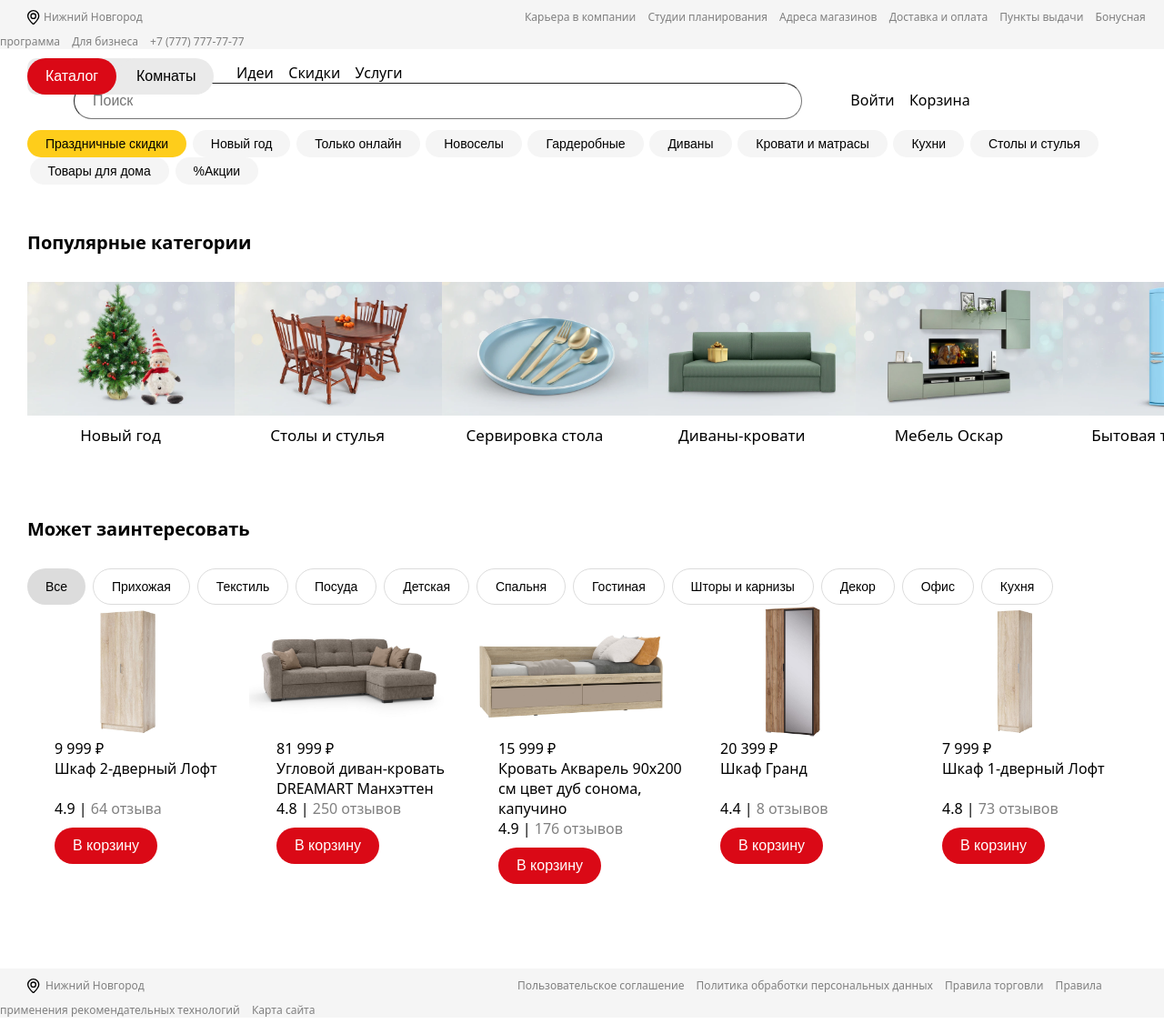
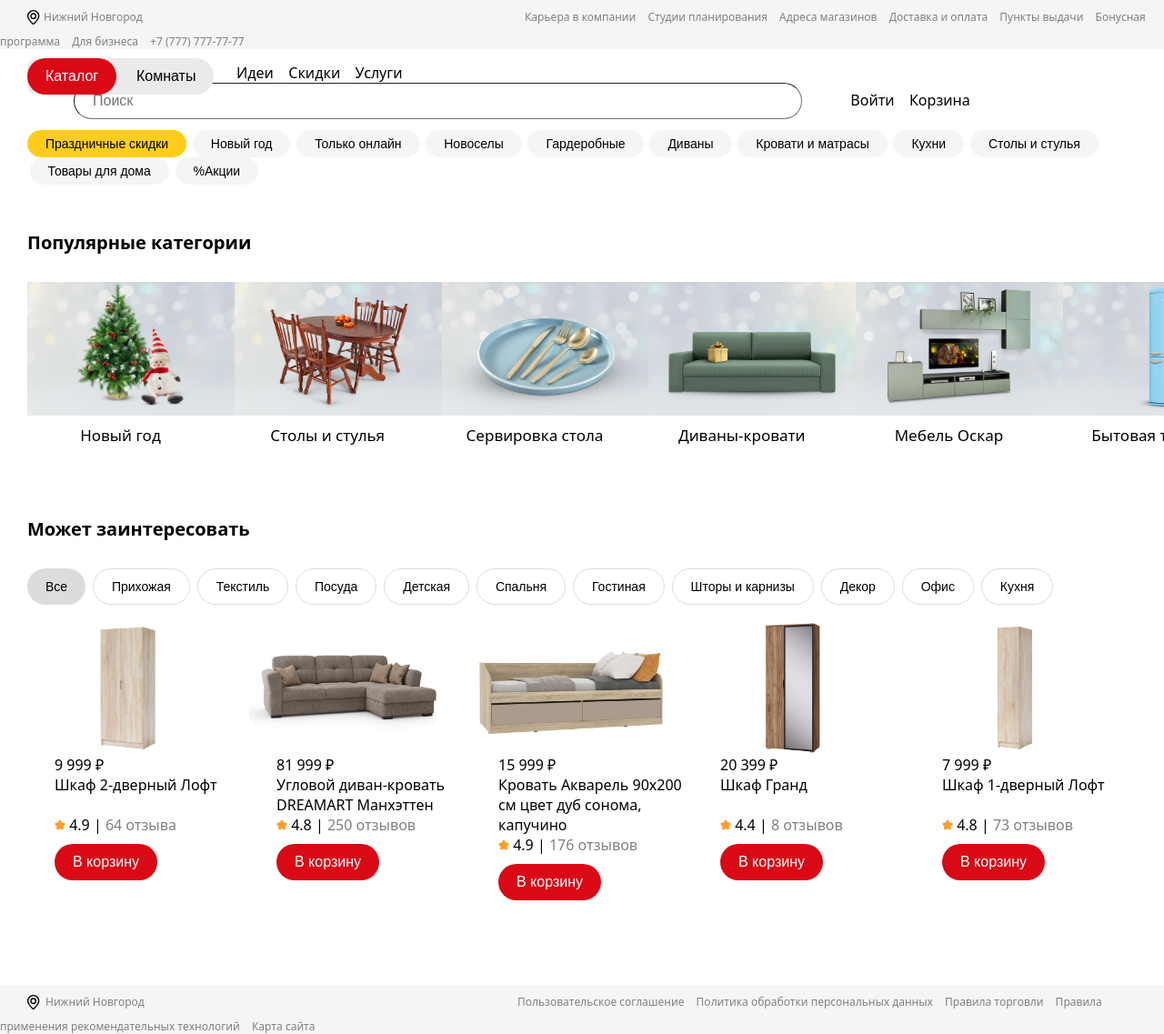
Before and after one commit to rbabakaev/Furniture-store-main-page, a plain HTML site: page index.html in a window 1280 px wide. Shown: the top 1137 px of the page at 91% size. Drawn offline with Linux system fonts and the light colour scheme.

Commit message:
Feedback picture and categories bottom margin

```diff
--- a/index.html
+++ b/index.html
@@ -179,6 +179,7 @@
     <br>
     <br>
     <div>
+     <img class="feedback-picture" src="Images/Feedback-picture.png"/>
      4.9 |
      <a href="" class="feedback-number">
       64 отзыва
@@ -202,6 +203,7 @@
      </a>
     </div>
     <div>
+     <img class="feedback-picture" src="Images/Feedback-picture.png"/>
      4.8 |
      <a href="" class="feedback-number">
       250 отзывов
@@ -225,6 +227,7 @@
      </a>
     </div>
     <div>
+     <img class="feedback-picture" src="Images/Feedback-picture.png"/>
      4.9 |
      <a href="" class="feedback-number">
       176 отзывов
@@ -250,6 +253,7 @@
      </a>
     </div>
     <div>
+     <img class="feedback-picture" src="Images/Feedback-picture.png"/>
      4.4 |
      <a href="" class="feedback-number">
       8 отзывов
@@ -275,6 +279,7 @@
      </a>
     </div>
     <div>
+     <img class="feedback-picture" src="Images/Feedback-picture.png"/>
      4.8 |
      <a href="" class="feedback-number">
       73 отзывов
--- a/styles.css
+++ b/styles.css
@@ -78,6 +78,7 @@ body {
 }
 
 .category-button-all {
+  margin-bottom: 1.5%;
   background: Gainsboro;
   border-radius: 20px;
   border-width: 0px;
@@ -162,6 +163,10 @@ body {
 .feedback-number:hover {
   text-decoration: none;
   color: Black;
+}
+
+.feedback-picture {
+  height: 12px;
 }
 
 .holiday-discounts-button {
```
